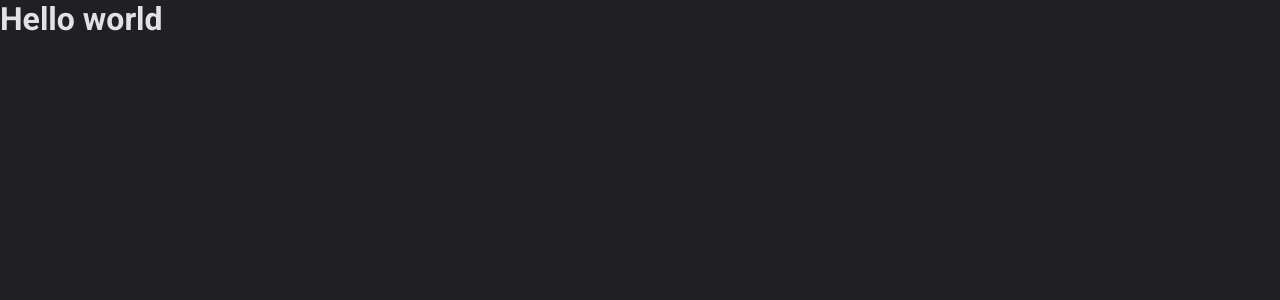
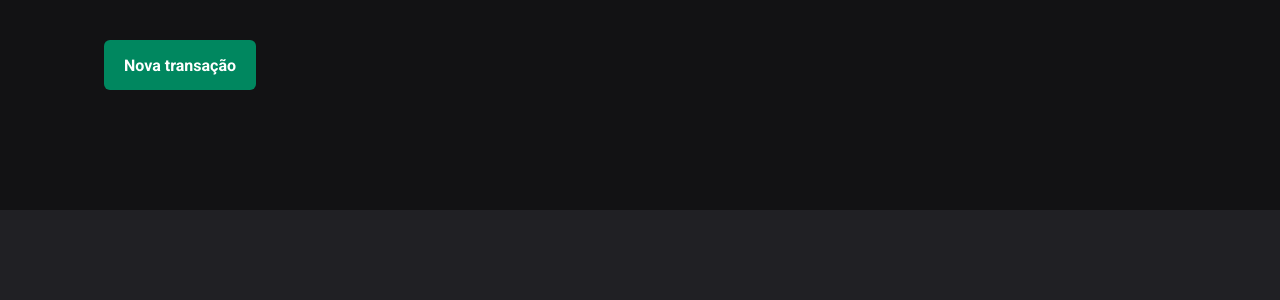
Before and after one commit to thiagopdo/dt-money, a React (Vite) app: page / in a window 1280 px wide. Shown: the top 300 px of the page. Built offline with nearby package versions, Linux system fonts and the light colour scheme.

Commit message:
feat: added Header and new transaction button

```diff
--- a/src/App.tsx
+++ b/src/App.tsx
@@ -1,12 +1,13 @@
 import { ThemeProvider } from "styled-components";
 import { defaultTheme } from "./styles/themes/default";
 import { GlobalStyle } from "./styles/global";
+import Transactions from "./pages/Transactions";
 
 export function App() {
   return (
     <ThemeProvider theme={defaultTheme}>
       <GlobalStyle />
-      <h1>Hello world</h1>
+      <Transactions />
     </ThemeProvider>
   );
 }
--- /dev/null
+++ b/src/components/Header/index.tsx
@@ -0,0 +1,11 @@
+import { HeaderContainer, HeaderContent, NewTransactionButton } from "./style";
+
+export default function Header() {
+  return (
+    <HeaderContainer>
+      <HeaderContent>
+        <NewTransactionButton>Nova transação</NewTransactionButton>
+      </HeaderContent>
+    </HeaderContainer>
+  );
+}
--- /dev/null
+++ b/src/components/Header/style.ts
@@ -0,0 +1,33 @@
+import styled from "styled-components";
+
+export const HeaderContainer = styled.header`
+  background: ${(props) => props.theme["gray-900"]};
+  padding: 2.5rem 0 7.5rem;
+`;
+
+export const HeaderContent = styled.div`
+  width: 100%;
+  max-width: 1120px;
+  margin: 0 auto;
+  padding: 0 1.5rem;
+
+  display: flex;
+  justify-content: space-between;
+  align-items: center;
+`;
+
+export const NewTransactionButton = styled.button`
+  height: 50px;
+  border: 0;
+  background: ${(props) => props.theme["green-500"]};
+  color: ${(props) => props.theme.white};
+  font-weight: bold;
+  padding: 0 1.25rem;
+  border-radius: 6px;
+  cursor: pointer;
+
+  &:hover {
+    background: ${(props) => props.theme["green-700"]};
+    transition: backgrount-color 0.5s;
+  }
+`;
--- /dev/null
+++ b/src/pages/Transactions/index.tsx
@@ -0,0 +1,9 @@
+import Header from "../../components/Header";
+
+export default function Transactions() {
+  return (
+    <div>
+      <Header />
+    </div>
+  );
+}
```
Also changed, not shown: src/pages/Transactions/styles.ts (added).
